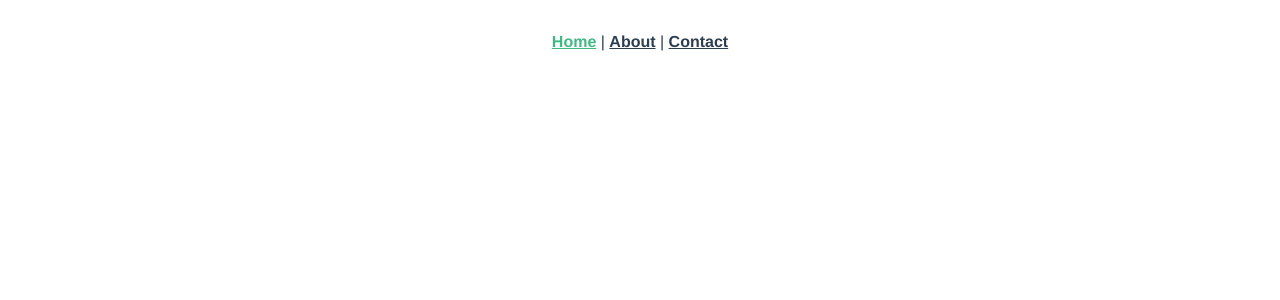
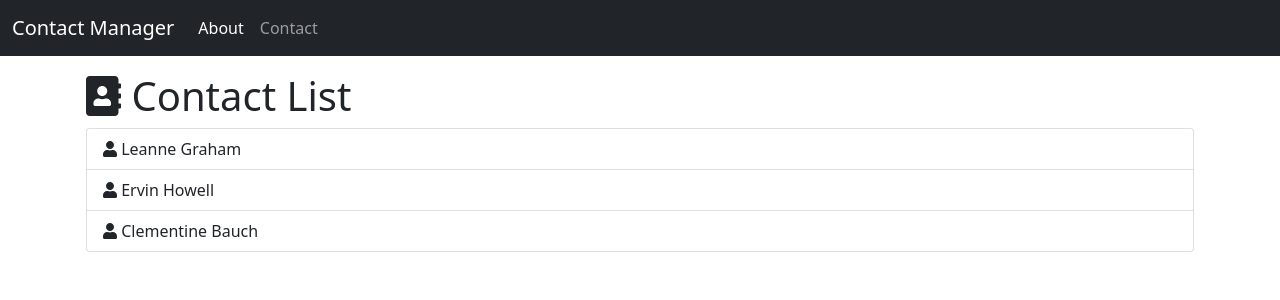
Before and after one commit to houcem-h/3wa-072021-contact-manager, a Vue app: page /#/ in a window 1280 px wide. Shown: the top 300 px of the page. Built offline with nearby package versions, Linux system fonts and the light colour scheme.

Commit message:
display contacts list

```diff
--- a/src/App.vue
+++ b/src/App.vue
@@ -1,33 +1,36 @@
 <template>
   <div id="app">
-    <div id="nav">
-      <router-link to="/">Home</router-link> |
-      <router-link to="/about">About</router-link> |
-      <router-link to="/contact">Contact</router-link>
-    </div>
-    <router-view />
+    <nav class="navbar navbar-expand-md navbar-dark bg-dark">
+      <div class="container-fluid">
+        <router-link class="navbar-brand" to="/">Contact Manager</router-link>
+        <button
+          class="navbar-toggler"
+          type="button"
+          data-bs-toggle="collapse"
+          data-bs-target="#navbarCollapse"
+          aria-controls="navbarCollapse"
+          aria-expanded="false"
+          aria-label="Toggle navigation"
+        >
+          <span class="navbar-toggler-icon"></span>
+        </button>
+        <div class="collapse navbar-collapse" id="navbarCollapse">
+          <ul class="navbar-nav me-auto mb-2 mb-md-0">
+            <li class="nav-item">
+              <router-link class="nav-link active" to="/about"
+                >About</router-link
+              >
+            </li>
+            <li class="nav-item">
+              <router-link class="nav-link" to="/contact">Contact</router-link>
+            </li>
+          </ul>
+        </div>
+      </div>
+    </nav>
+    <router-view class="container p-3" />
   </div>
 </template>
-
+./components/ContactList.vue
 <style>
-#app {
-  font-family: Avenir, Helvetica, Arial, sans-serif;
-  -webkit-font-smoothing: antialiased;
-  -moz-osx-font-smoothing: grayscale;
-  text-align: center;
-  color: #2c3e50;
-}
-
-#nav {
-  padding: 30px;
-}
-
-#nav a {
-  font-weight: bold;
-  color: #2c3e50;
-}
-
-#nav a.router-link-exact-active {
-  color: #42b983;
-}
 </style>
--- /dev/null
+++ b/src/components/ContactList.vue
@@ -0,0 +1,27 @@
+<template>
+  <div>
+    <h1><fa-icon icon="address-book"></fa-icon> Contact List</h1>
+    <ul class="list-group">
+      <li
+        v-for="contact in contactsList"
+        v-bind:key="contact.id"
+        class="list-group-item"
+      >
+        <fa-icon icon="user"></fa-icon> {{ contact.name }}
+      </li>
+    </ul>
+  </div>
+</template>
+
+<script>
+export default {
+  name: "ContactList",
+  props: {
+    contactsList: Array,
+  },
+};
+</script>
+
+<!-- Add "scoped" attribute to limit CSS to this component only -->
+<style scoped>
+</style>
--- a/src/components/HelloWorld.vue
+++ /dev/null
@@ -1,39 +0,0 @@
-<template>
-  <div class="hello">
-    <h1>{{ msg }}</h1>
-    <p>
-      For a guide and recipes on how to configure / customize this project,<br />
-      check out the
-      <a href="https://cli.vuejs.org" target="_blank" rel="noopener"
-        >vue-cli documentation</a
-      >
-    </p>
-  </div>
-</template>
-
-<script>
-export default {
-  name: "HelloWorld",
-  props: {
-    msg: String,
-  },
-};
-</script>
-
-<!-- Add "scoped" attribute to limit CSS to this component only -->
-<style scoped>
-h3 {
-  margin: 40px 0 0;
-}
-ul {
-  list-style-type: none;
-  padding: 0;
-}
-li {
-  display: inline-block;
-  margin: 0 10px;
-}
-a {
-  color: #42b983;
-}
-</style>
--- a/src/main.js
+++ b/src/main.js
@@ -7,8 +7,9 @@ import 'bootstrap/dist/css/bootstrap.min.css'
 
 import { library } from "@fortawesome/fontawesome-svg-core";
 import { FontAwesomeIcon } from "@fortawesome/vue-fontawesome";
+import { faAddressBook, faUser } from '@fortawesome/free-solid-svg-icons';
 Vue.component('fa-icon', FontAwesomeIcon)
-library.add()
+library.add(faAddressBook, faUser)
 
 Vue.config.productionTip = false
 
--- a/src/views/Home.vue
+++ b/src/views/Home.vue
@@ -1,13 +1,15 @@
 <template>
-  <div class="home"></div>
+  <div class="home">
+    <ContactList :contactsList="contactsList"></ContactList>
+  </div>
 </template>
 
 <script>
 // @ is an alias to /src
-
+import ContactList from "@/components/ContactList.vue";
 export default {
   name: "Home",
-  components: {},
+  components: { ContactList },
   data() {
     return {
       contactsList: [
```
